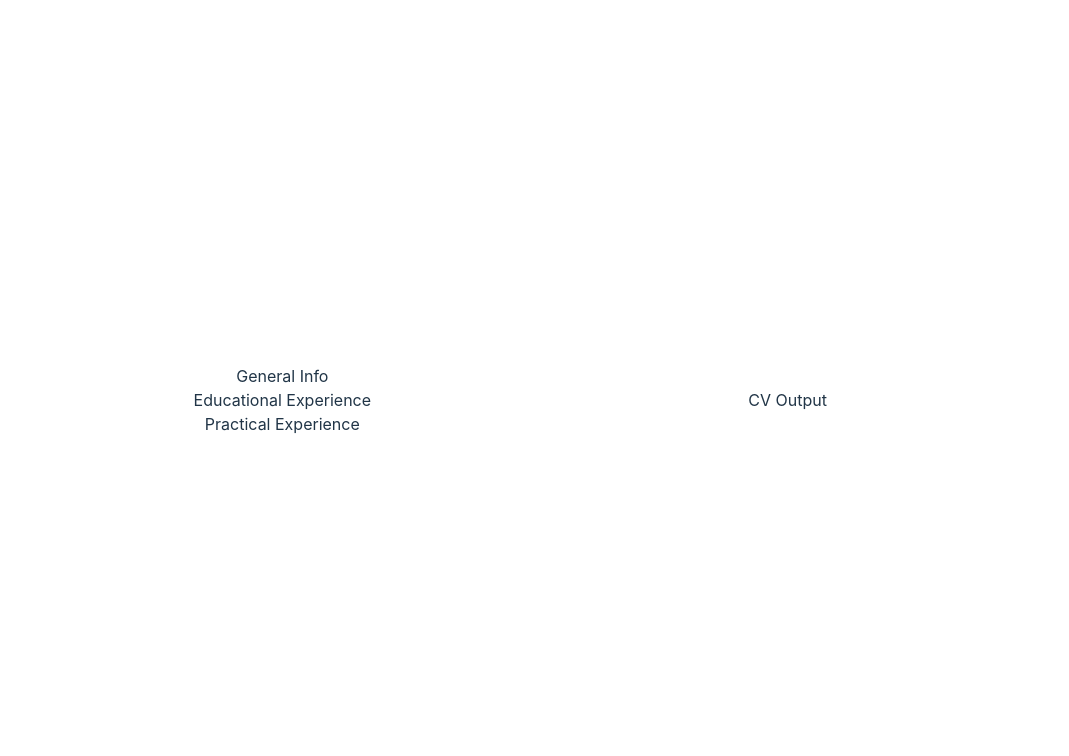
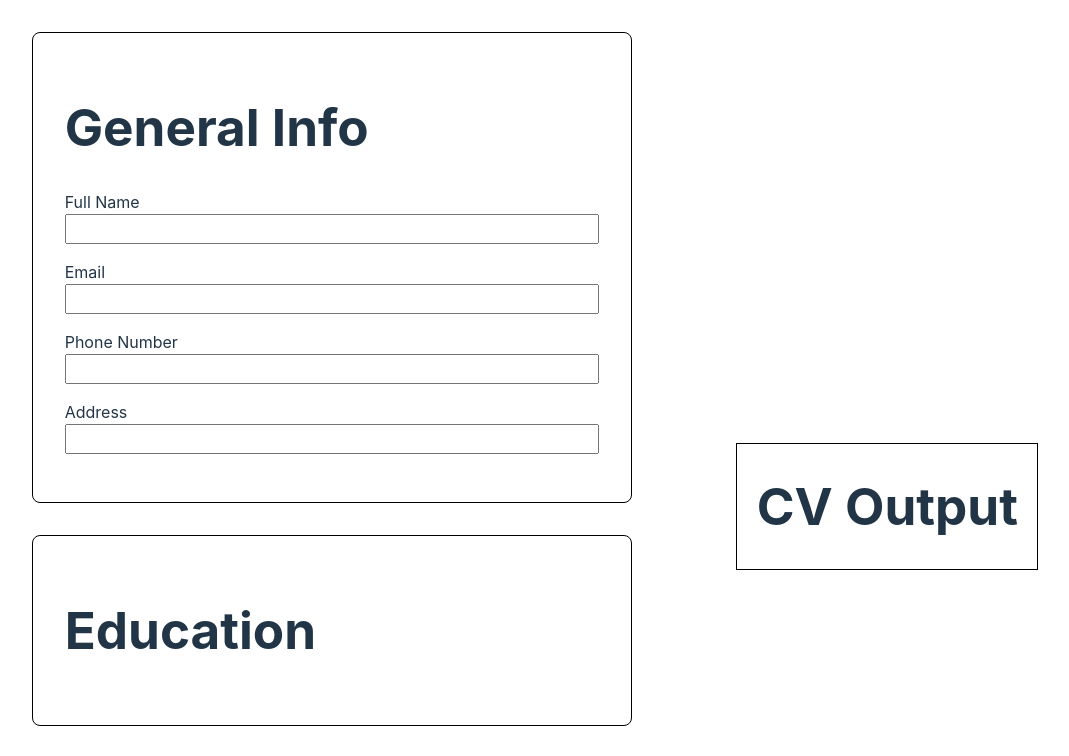
Before and after one commit to z4le3c/cv-app, a React (Vite) app: page / in a window 1280 px wide. Shown: the top 756 px of the page, without its empty margins (105-1174 px from the left). Built offline with nearby package versions, Linux system fonts and the light colour scheme.

Commit message:
add editing cards

```diff
--- a/src/App.css
+++ b/src/App.css
@@ -2,7 +2,6 @@
   width: 100vw;
 
   padding: 2rem;
-  text-align: center;
   display: flex;
   justify-content: space-evenly;
   align-items: center;
@@ -10,8 +9,29 @@
 
 .edit-container {
   min-width: 300px;
+  width: 600px;
 }
 
 .cv-output {
   min-width: 300px;
+  border: 1px solid black;
+  text-align: center;
 }
+
+.edit-card {
+  box-sizing: border-box;
+  border-radius: 8px;
+  border: 1px solid black;
+  padding: 32px;
+  margin-bottom: 32px;
+}
+
+.input-container {
+  display: flex;
+  flex-direction: column;
+  margin-bottom: 16px;
+}
+
+input {
+  height: 24px;
+}
--- a/src/components/CVComponents.jsx
+++ b/src/components/CVComponents.jsx
@@ -1,17 +1,57 @@
 function GeneralInformation() {
-  return <div className="general-info">General Info</div>
+  return (
+    <div className="general-info edit-card">
+      <h1>General Info</h1>
+      <div className="input-container">
+        <label htmlFor="full-name" className="input-label">
+          Full Name
+        </label>
+        <input id="full-name" type="text" />
+      </div>
+      <div className="input-container">
+        <label htmlFor="email" className="input-label">
+          Email
+        </label>
+        <input id="email" type="text" />
+      </div>
+      <div className="input-container">
+        <label htmlFor="number" className="input-label">
+          Phone Number
+        </label>
+        <input id="number" type="text" />
+      </div>
+      <div className="input-container">
+        <label htmlFor="address" className="input-label">
+          Address
+        </label>
+        <input id="address" type="text" />
+      </div>
+    </div>
+  )
 }
 
 function EducationalExperience() {
-  return <div className="edu-exp">Educational Experience</div>
+  return (
+    <div className="edu-exp edit-card">
+      <h1>Education</h1>
+    </div>
+  )
 }
 
 function PracticalExperience() {
-  return <div className="pract-exp">Practical Experience</div>
+  return (
+    <div className="pract-exp edit-card">
+      <h1>Experience</h1>
+    </div>
+  )
 }
 
 function CVOutput() {
-  return <div className="cv-output">CV Output</div>
+  return (
+    <div className="cv-output">
+      <h1>CV Output</h1>
+    </div>
+  )
 }
 
 export {
```
